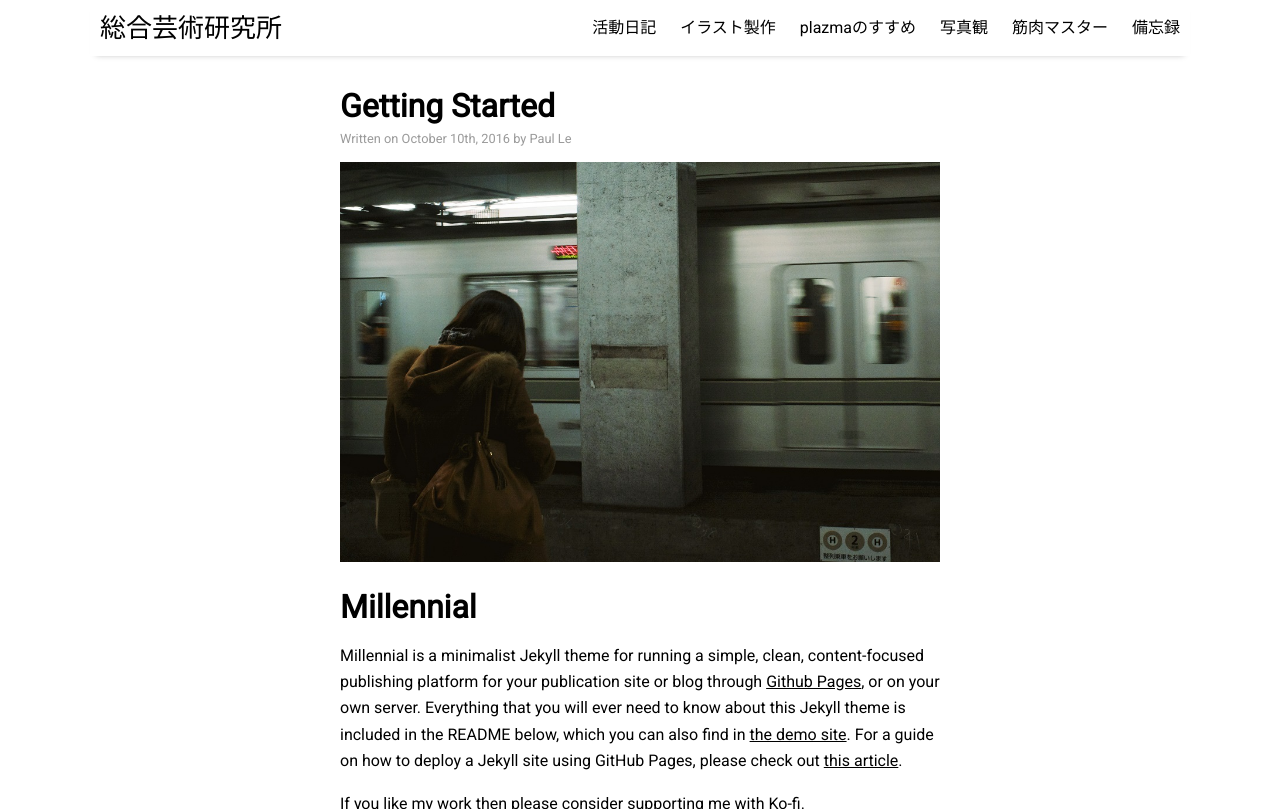
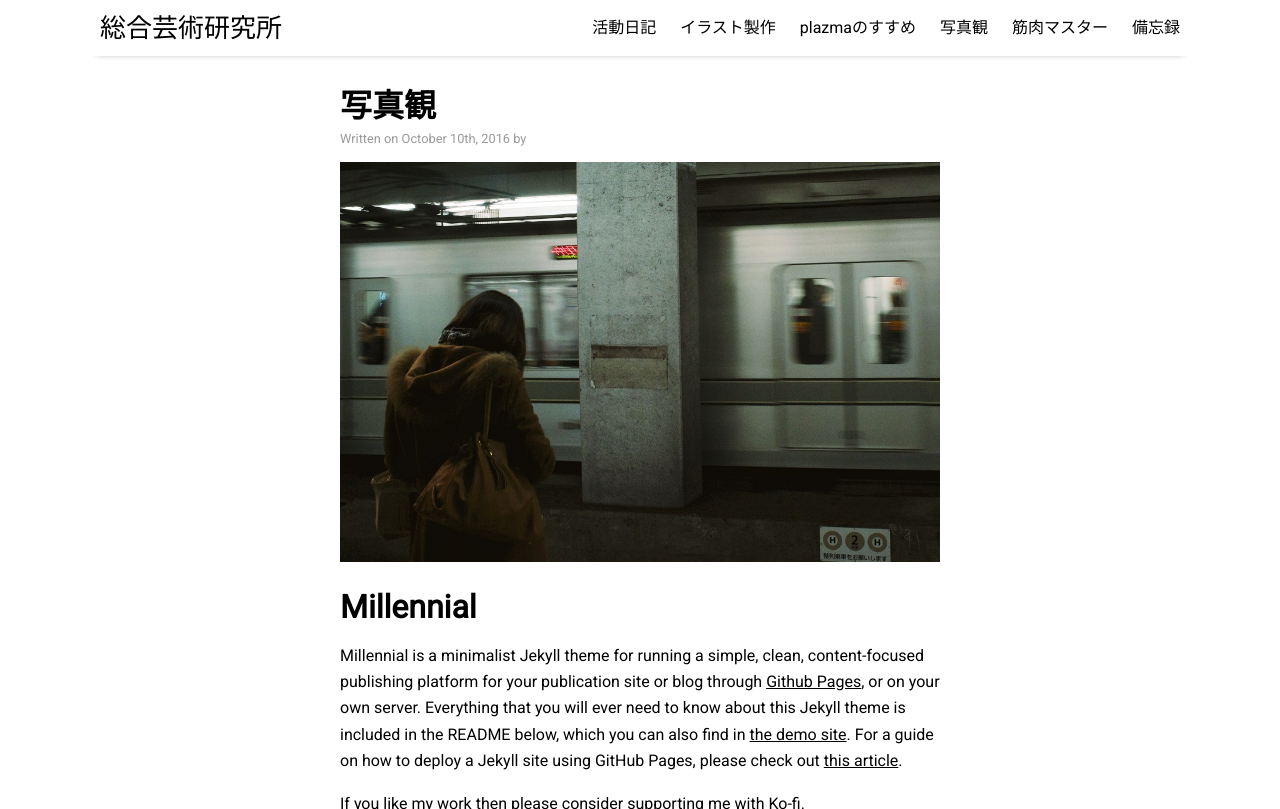
Before and after one commit to gj1002509/zakisikoku, a Jekyll site: the page built from _posts/2016-10-10-getting-started.md, in a window 1280 px wide and 900 px high, cut to the strip 0-809 px from the top of the window. Built offline with Jekyll 4.4.1, drawn with Linux system fonts in a browser that asks for light colours; nearby versions of some CDN libraries.

Commit message:
Update 2016-10-10-getting-started.md

```diff
--- a/_posts/2016-10-10-getting-started.md
+++ b/_posts/2016-10-10-getting-started.md
@@ -1,8 +1,8 @@
 ---
 layout: post
-title: "Getting Started"
-author: "Paul Le"
-categories: documentation
+title: "写真観"
+author: ""
+categories: photo
 tags: [documentation,sample]
 image: city-1.jpg
 ---
```
